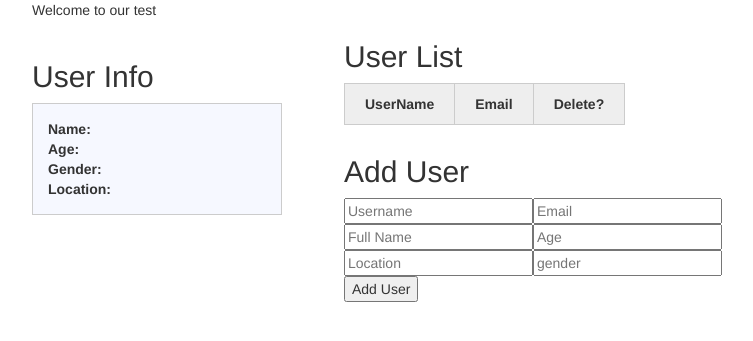
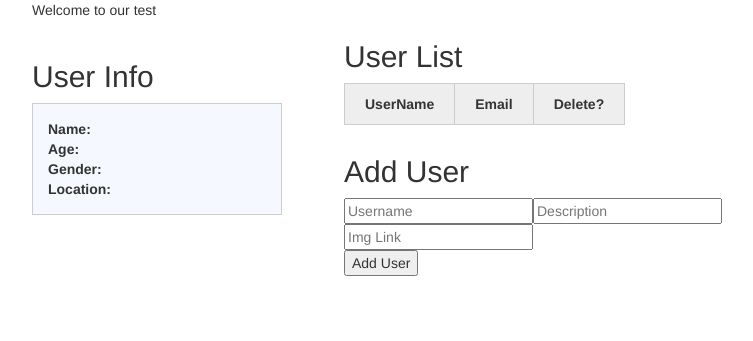
Before and after one commit to enricogigantiello/beergarden, a Node server app: page / in a window 1280 px wide. Shown: the part 152-493 px from the top of the page, without its empty margins (38-791 px from the left). Run offline with Node 20, Linux system fonts and the light colour scheme; data that the repository does not hold is empty; some libraries are stand-ins or nearby versions.

Commit message:
no message

```diff
--- a/views/index.jade
+++ b/views/index.jade
@@ -67,13 +67,9 @@ block content
         #addUser
             fieldset
                 input#inputUserName(type='text', placeholder='Username')
-                input#inputUserEmail(type='text', placeholder='Email')
+                input#inputUserDescription(type='text', placeholder='Description')
                 br
-                input#inputUserFullname(type='text', placeholder='Full Name')
-                input#inputUserAge(type='text', placeholder='Age')
-                br
-                input#inputUserLocation(type='text', placeholder='Location')
-                input#inputUserGender(type='text', placeholder='gender')
+                input#inputUserLink(type='text', placeholder='Img Link')
                 br
                 button#btnAddUser Add User
         // /ADD USER
--- a/views/layout.jade
+++ b/views/layout.jade
@@ -1,3 +1,4 @@
+include mixins
 doctype
 html( lang="en" )
     head
@@ -8,7 +9,7 @@ html( lang="en" )
         meta( name='description', content='Baking Bootstrap Snippets with Jade' )
         link(rel='stylesheet', href='/stylesheets/style.css')
         //- Bootswatch Theme
-        link(href="//maxcdn.bootstrapcdn.com/bootswatch/3.3.0/flatly/bootstrap.min.css", rel="stylesheet")
+        +bootswatch("flatly")
     body(style="padding-bottom:10rem;")
         .container
             block content
--- a/views/mixins.jade
+++ b/views/mixins.jade
@@ -1,2 +1,7 @@
+mixin bootswatch(theme)
+    link(href="//maxcdn.bootstrapcdn.com/bootswatch/3.3.0/" + theme + "/bootstrap.min.css", rel="stylesheet")
+
+
+
 //
    Created by enricogiga on 04/08/2015.
```
Also changed, not shown: public/images/hb_chiara.jpg (added), public/images/lucifer.jpg (added).
